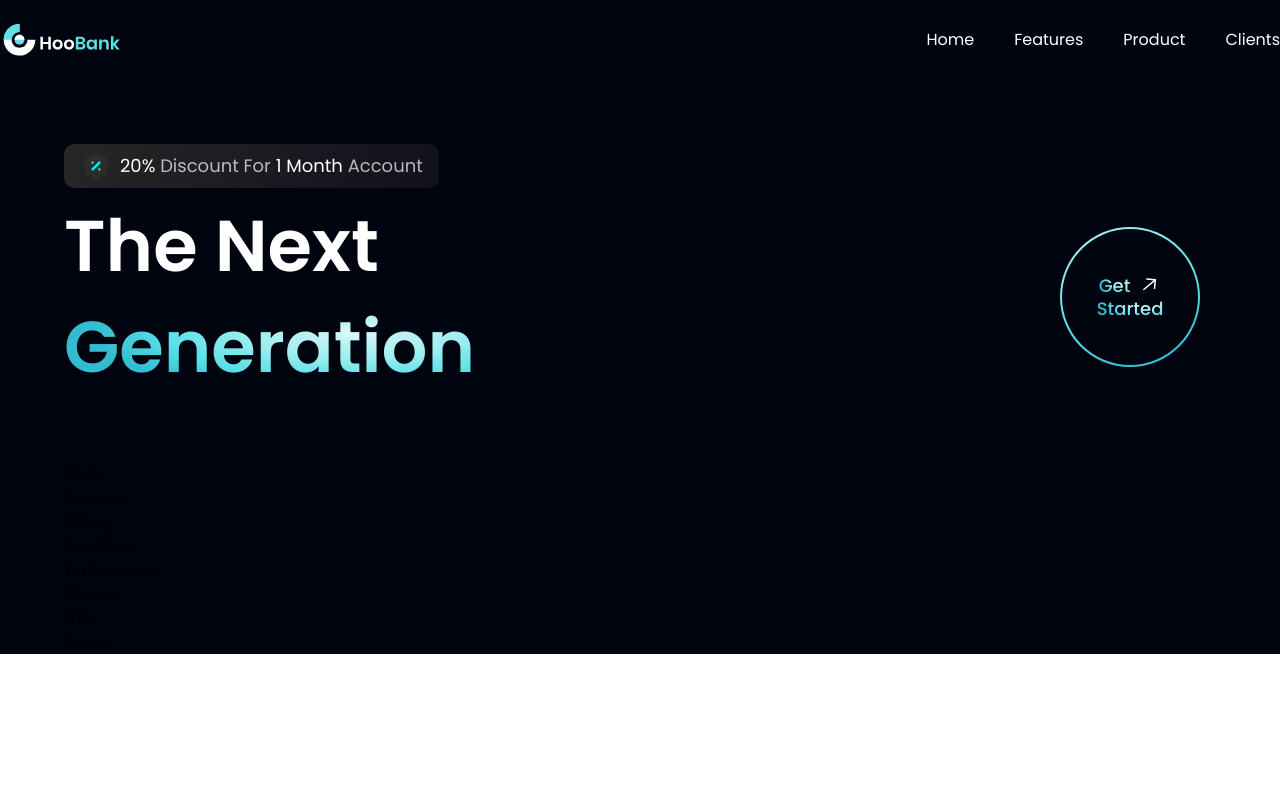
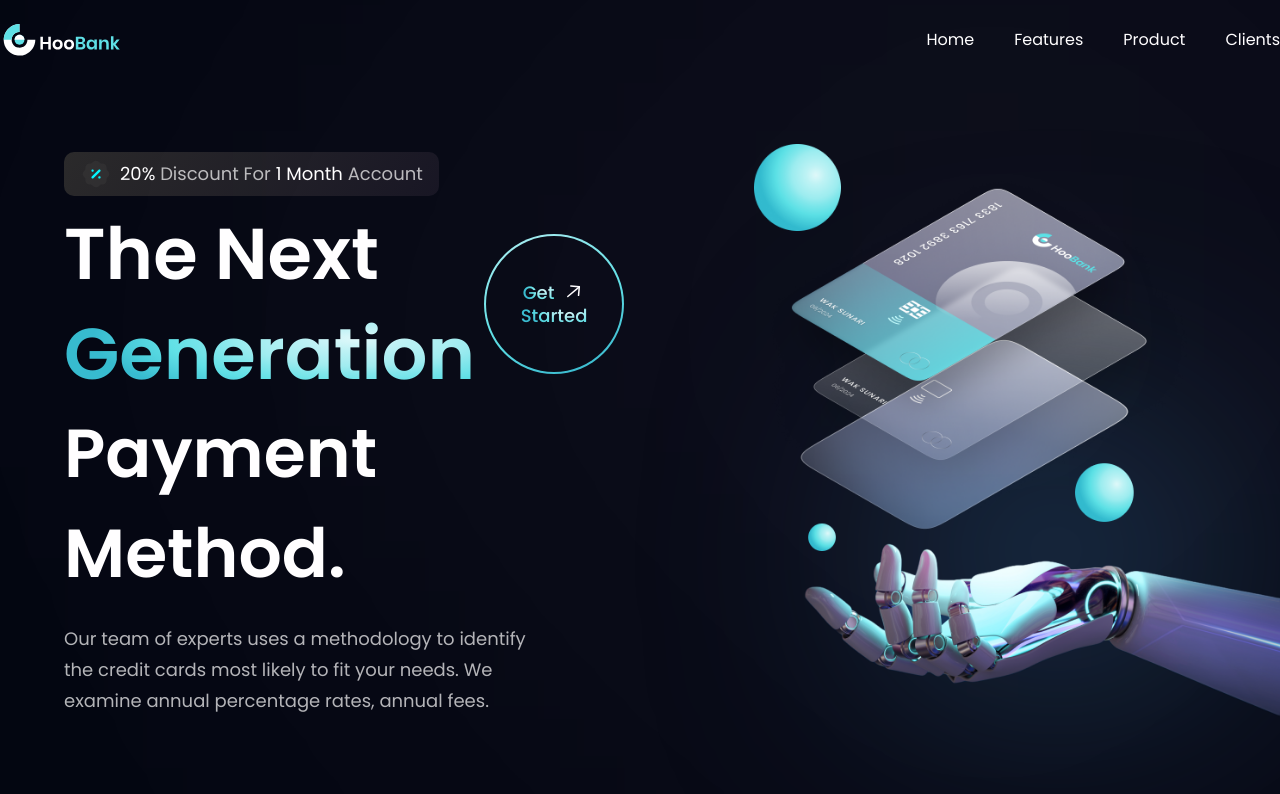
Before and after one commit to anomic84/bank-modern-app, a React (Vite) app: page / in a window 1280 px wide. Shown: the top 794 px of the page. Built offline with nearby package versions, Linux system fonts and the light colour scheme.

Commit message:
finished hero

```diff
--- a/src/components/Hero.jsx
+++ b/src/components/Hero.jsx
@@ -19,7 +19,7 @@
         </p>
       </div>
       <div className="flex flex-row justify-between items-center w-full">
-        <h1 className="flex-1 font-poppins font-semibold ss:text-[72px] text-[52px] text-white ss:leading-[100.8px] leading-[75px]">
+        <h1 className="flex-1 font-poppins font-semibold ss:text-[72px] text-[52px] text-white ss:leading-[100px] leading-[75px]">
           The Next <br className="sm:block hidden" />{" "}
           <span className="text-gradient">Generation</span>{" "}
         </h1>
@@ -27,6 +27,24 @@
           <GetStarted />
         </div>
       </div>
+      <h1 className="font-poppins font-semibold
+      ss:text-[68px] text-[52px] text-white
+      ss:leading-[100px] leading-[75px] w-full">Payment Method.</h1>
+      <p className={`${styles.paragraph} max-w-[470px] mt-5`}>
+        Our team of experts uses a methodology to identify the credit cards
+        most likely to fit your needs. We examine annual percentage rates,
+        annual fees.</p>
+    </div>
+    <div className={`flex-1 flex ${styles.flexCenter} md:my-0 my-10 relative`}>
+      <img src={robot} alt="robot hand"
+        className="w-[100%] h-[100%] relative z-[5]" />
+      <div className="absolute z-[0] w-[40%] h-[35%] top-0 pink__gradient" />
+      <div className="absolute z-[1] w-[80%] h-[80%] rounded-full bottom-40 white__gradient" />
+      <div className="absolute z-[0] w-[50%] h-[50%] right-20 bottom-20 blue__gradient" />
+    </div>
+
+    <div className={`ss:hidden ${styles.flexCenter}`}>
+      <GetStarted />
     </div>
   </section>
 )
```
